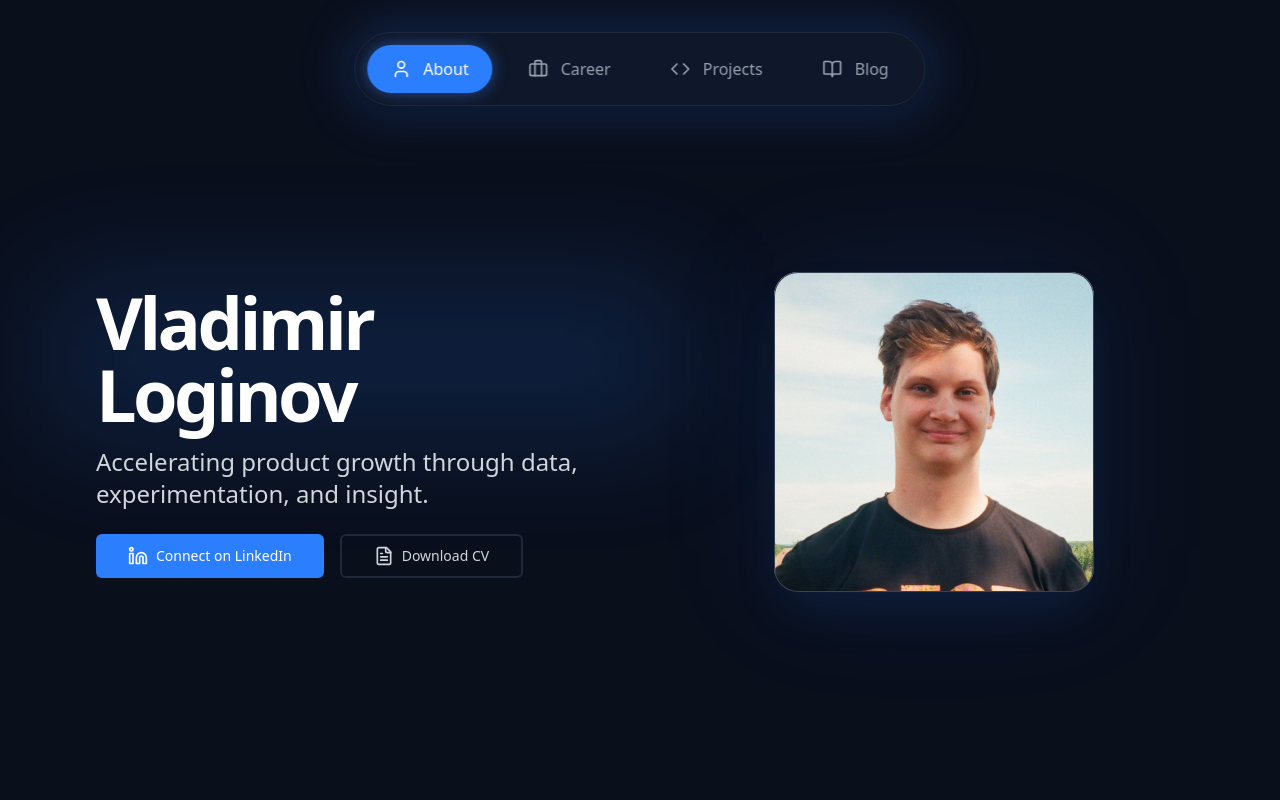
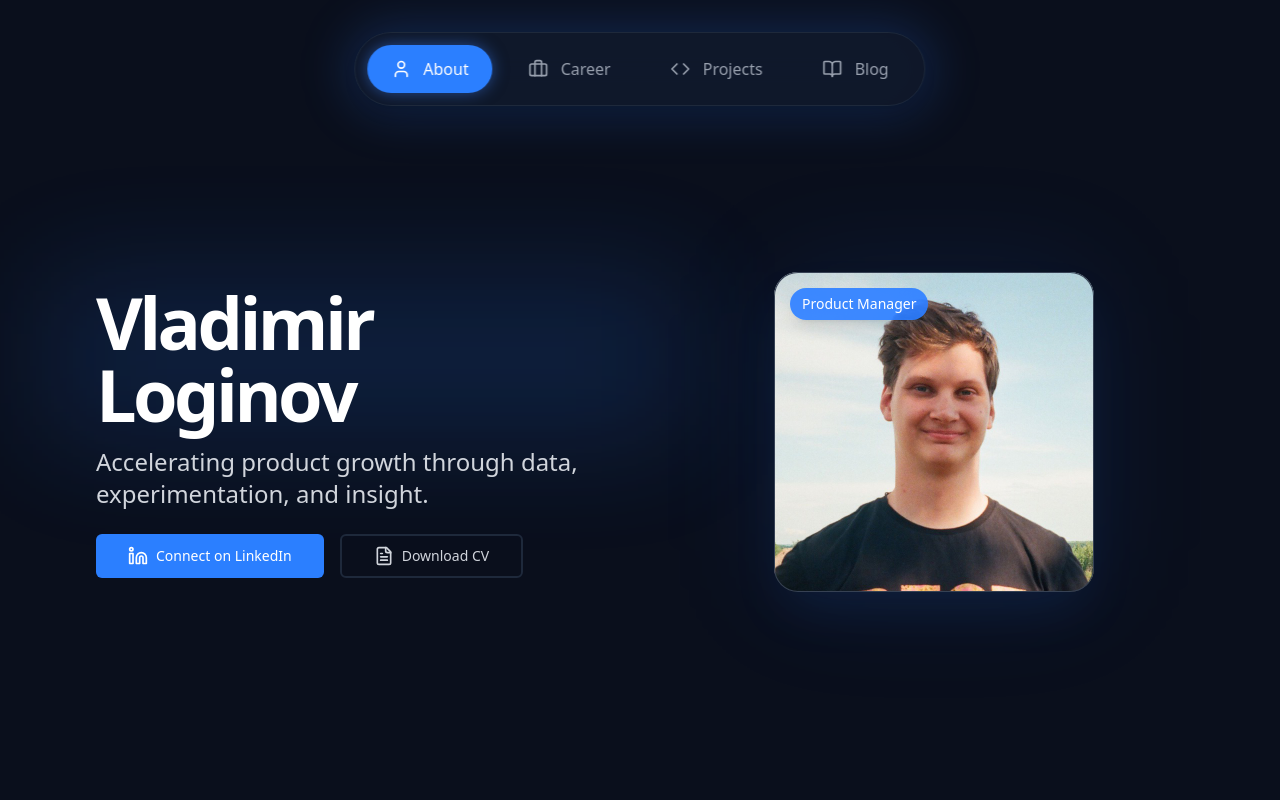
Before and after one commit to yes-i-like-pina-coladas/personal-website, a React (Vite) app: page / in a window 1280 px wide. Shown: the top 800 px of the page. Built offline with nearby package versions, Linux system fonts and the light colour scheme.

Commit message:
Cool profile card

```diff
--- /dev/null
+++ b/src/components/TiltedPhoto.tsx
@@ -0,0 +1,132 @@
+import { useRef, useState } from "react";
+import { motion, useMotionValue, useSpring } from "framer-motion";
+
+const springValues = {
+  damping: 35,
+  stiffness: 120,
+  mass: 2,
+};
+
+interface TiltedPhotoProps {
+  src: string;
+  alt: string;
+  className?: string;
+  containerClassName?: string;
+  scaleOnHover?: number;
+  rotateAmplitude?: number;
+  overlayContent?: React.ReactNode;
+  displayOverlayContent?: boolean;
+}
+
+export default function TiltedPhoto({
+  src,
+  alt,
+  className = "",
+  containerClassName = "",
+  scaleOnHover = 1.08,
+  rotateAmplitude = 14,
+  overlayContent = null,
+  displayOverlayContent = false,
+}: TiltedPhotoProps) {
+  const ref = useRef<HTMLDivElement>(null);
+  const x = useMotionValue(0);
+  const y = useMotionValue(0);
+  const rotateX = useSpring(useMotionValue(0), springValues);
+  const rotateY = useSpring(useMotionValue(0), springValues);
+  const scale = useSpring(1, springValues);
+  const glowOpacity = useSpring(0.5, springValues);
+
+  function handleMouse(e: React.MouseEvent) {
+    if (!ref.current) return;
+
+    const rect = ref.current.getBoundingClientRect();
+    const offsetX = e.clientX - rect.left - rect.width / 2;
+    const offsetY = e.clientY - rect.top - rect.height / 2;
+
+    const rotationX = (offsetY / (rect.height / 2)) * -rotateAmplitude;
+    const rotationY = (offsetX / (rect.width / 2)) * rotateAmplitude;
+
+    rotateX.set(rotationX);
+    rotateY.set(rotationY);
+
+    x.set(e.clientX - rect.left);
+    y.set(e.clientY - rect.top);
+  }
+
+  function handleMouseEnter() {
+    scale.set(scaleOnHover);
+    glowOpacity.set(0.8);
+  }
+
+  function handleMouseLeave() {
+    scale.set(1);
+    glowOpacity.set(0.5);
+    rotateX.set(0);
+    rotateY.set(0);
+  }
+
+  return (
+    <motion.div
+      ref={ref}
+      className={`relative w-full max-w-[180px] sm:max-w-[220px] lg:max-w-[320px] lg:order-last mx-auto [perspective:700px] ${containerClassName}`}
+      initial={{ opacity: 0, scale: 0.95 }}
+      animate={{ opacity: 1, scale: 1 }}
+      transition={{ duration: 0.8 }}
+      onMouseMove={handleMouse}
+      onMouseEnter={handleMouseEnter}
+      onMouseLeave={handleMouseLeave}
+    >
+      <div className="relative group">
+        {/* Glow effect */}
+        <motion.div
+          className="absolute inset-0 rounded-3xl bg-blue-500/20 pointer-events-none"
+          style={{
+            filter: 'blur(60px)',
+            willChange: 'transform, opacity, filter',
+            transform: 'translate3d(0, 0, 0)',
+            backfaceVisibility: 'hidden',
+            opacity: glowOpacity,
+            rotateX: rotateX,
+            rotateY: rotateY,
+          }}
+        />
+
+        {/* Tilted image container */}
+        <motion.div
+          className="relative [transform-style:preserve-3d]"
+          style={{
+            rotateX,
+            rotateY,
+            scale,
+          }}
+        >
+          <img
+            alt={alt}
+            className={`relative mx-auto aspect-square rounded-3xl object-cover shadow-2xl shadow-blue-500/10 transition-all duration-300 group-hover:shadow-blue-500/20 w-full z-10 will-change-transform [transform:translateZ(0)] ${className}`}
+            src={src}
+            style={{
+              objectFit: "cover",
+              willChange: 'transform',
+              transform: 'translate3d(0, 0, 0)',
+            }}
+          />
+
+          {/* Overlay content */}
+          {displayOverlayContent && overlayContent && (
+            <motion.div
+              className="absolute bottom-4 left-4 sm:top-4 sm:bottom-auto z-[25] will-change-transform [transform:translateZ(30px)]"
+            >
+              {overlayContent}
+            </motion.div>
+          )}
+
+          {/* Ring overlay */}
+          <div className="absolute inset-0 rounded-3xl ring-1 ring-inset ring-gray-700 group-hover:ring-gray-600 transition-all duration-300 z-20" />
+
+          {/* Gradient overlay */}
+          <div className="absolute inset-0 rounded-3xl bg-gradient-to-tr from-blue-500/10 via-transparent to-blue-500/10 opacity-0 group-hover:opacity-100 transition-all duration-300 z-20" />
+        </motion.div>
+      </div>
+    </motion.div>
+  );
+}
--- a/src/pages/index.tsx
+++ b/src/pages/index.tsx
@@ -8,6 +8,7 @@ import { useEffect, useState } from "react";
 import { motion } from "framer-motion";
 import CompanyLogo from '../components/CompanyLogo';
 import OrganizationLogo from '../components/OrganizationLogo';
+import TiltedPhoto from '../components/TiltedPhoto';
 import Footer from '../components/Footer';
 
 export default function Home() {
@@ -93,36 +94,16 @@ export default function Home() {
                   </Button>
                 </div>
               </motion.div>
-              <motion.div
-                className="relative w-full max-w-[180px] sm:max-w-[220px] lg:max-w-[320px] lg:order-last mx-auto"
-                initial={{ opacity: 0, scale: 0.95 }}
-                animate={{ opacity: 1, scale: 1 }}
-                transition={{ duration: 0.8 }}
-              >
-                <div className="relative group">
-                  <div
-                    className="absolute inset-0 rounded-3xl bg-blue-500/20 opacity-50 group-hover:opacity-70 pointer-events-none"
-                    style={{
-                      filter: 'blur(60px)',
-                      willChange: 'transform, opacity, filter',
-                      transform: 'translate3d(0, 0, 0)',
-                      backfaceVisibility: 'hidden',
-                    }}
-                  />
-                  <img
-                    alt="Vladimir Loginov"
-                    className="relative mx-auto aspect-square rounded-3xl object-cover shadow-2xl shadow-blue-500/10 transition-all duration-300 group-hover:shadow-blue-500/20 w-full z-10"
-                    src="/assets/photo_normal.jpg"
-                    style={{
-                      objectFit: "cover",
-                      willChange: 'transform',
-                      transform: 'translate3d(0, 0, 0)',
-                    }}
-                  />
-                  <div className="absolute inset-0 rounded-3xl ring-1 ring-inset ring-gray-700 group-hover:ring-gray-600 transition-all duration-300 z-20" />
-                  <div className="absolute inset-0 rounded-3xl bg-gradient-to-tr from-blue-500/10 via-transparent to-blue-500/10 opacity-0 group-hover:opacity-100 transition-all duration-300 z-20" />
-                </div>
-              </motion.div>
+              <TiltedPhoto
+                src="/assets/photo_normal.jpg"
+                alt="Vladimir Loginov"
+                displayOverlayContent={true}
+                overlayContent={
+                  <div className="bg-blue-500/90 backdrop-blur-sm text-white px-3 py-1.5 rounded-full text-sm font-medium shadow-lg">
+                    Product Manager
+                  </div>
+                }
+              />
             </div>
           </div>
         </section>
```
